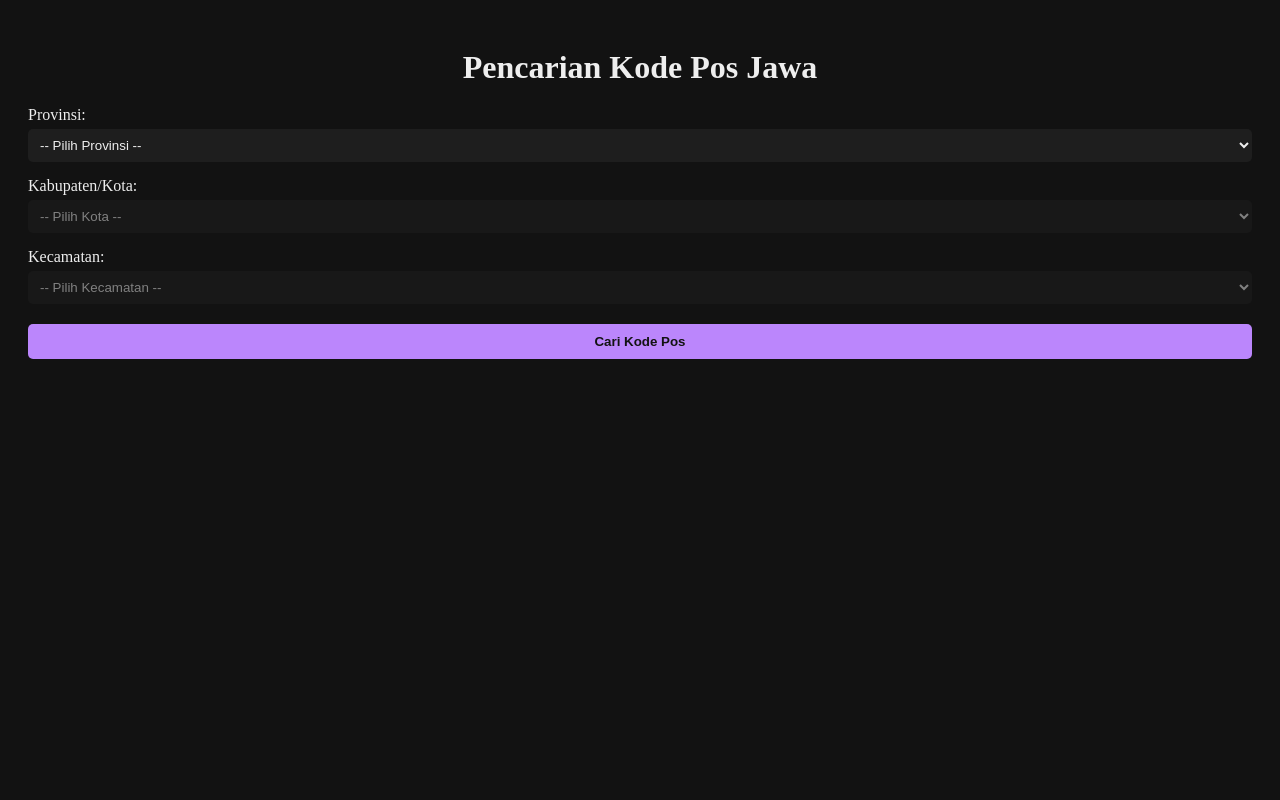
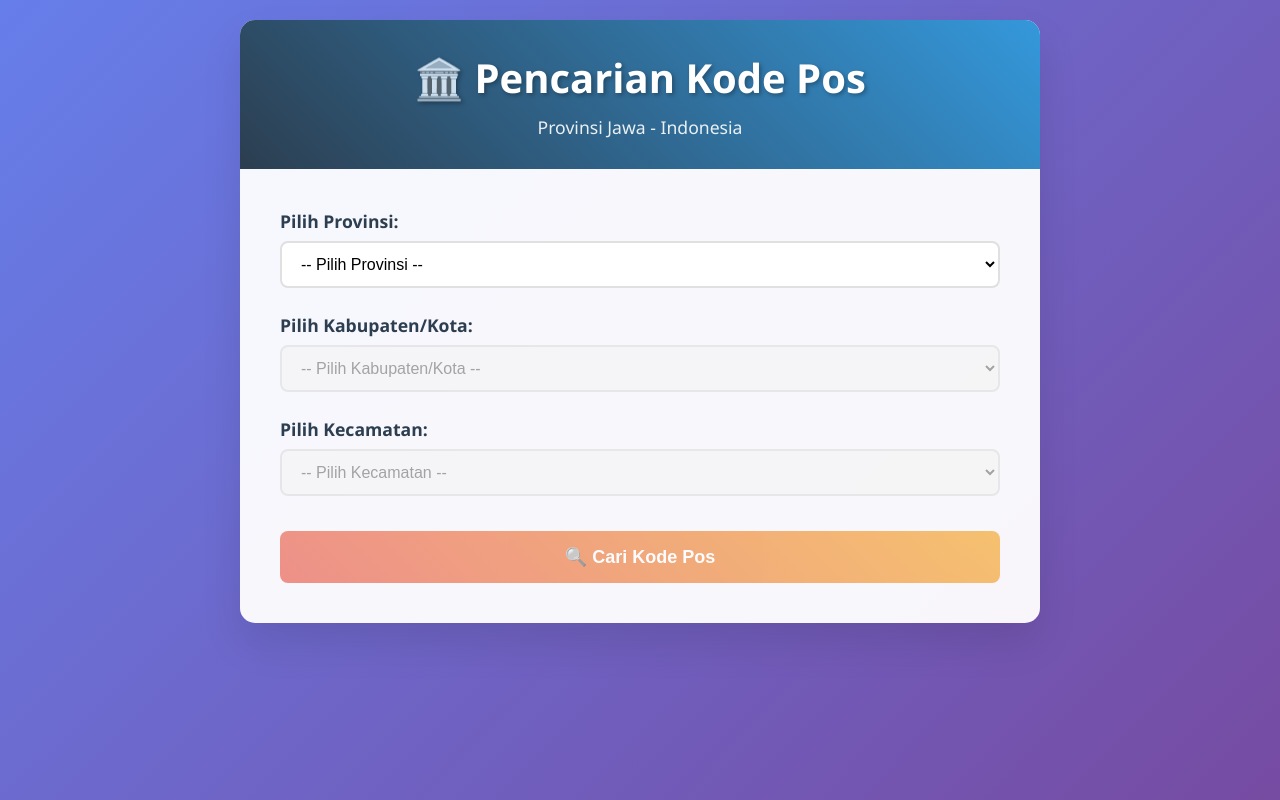
Before and after one commit to denziels/web-kodepos, a plain HTML site: page index.html in a window 1280 px wide. Drawn offline with Linux system fonts and the light colour scheme.

Commit message:
index.html

```diff
--- a/index.html
+++ b/index.html
@@ -3,72 +3,234 @@
 <head>
     <meta charset="UTF-8">
     <meta name="viewport" content="width=device-width, initial-scale=1.0">
-<title>Pencarian Kode Pos Jawa</title>
+    <title>Pencarian Kode Pos Provinsi Jawa</title>
     <style>
+        * {
+            margin: 0;
+            padding: 0;
+            box-sizing: border-box;
+        }
+
         body {
-        font-family: "Times New Roman", Times, serif;
-        background-color: #121212;
-        color: #eee;
+            font-family: 'Segoe UI', Tahoma, Geneva, Verdana, sans-serif;
+            background: linear-gradient(135deg, #667eea 0%, #764ba2 100%);
+            min-height: 100vh;
             padding: 20px;
         }
-    h1 { text-align: center; margin-bottom: 20px; }
-    label { display: block; margin-top: 15px; }
+
+        .container {
+            max-width: 800px;
+            margin: 0 auto;
+            background: rgba(255, 255, 255, 0.95);
+            border-radius: 15px;
+            box-shadow: 0 20px 40px rgba(0, 0, 0, 0.1);
+            overflow: hidden;
+        }
+
+        .header {
+            background: linear-gradient(45deg, #2c3e50, #3498db);
+            color: white;
+            padding: 30px;
+            text-align: center;
+        }
+
+        .header h1 {
+            font-size: 2.5em;
+            margin-bottom: 10px;
+            text-shadow: 2px 2px 4px rgba(0, 0, 0, 0.3);
+        }
+
+        .header p {
+            font-size: 1.1em;
+            opacity: 0.9;
+        }
+
+        .form-container {
+            padding: 40px;
+        }
+
+        .form-group {
+            margin-bottom: 25px;
+        }
+
+        label {
+            display: block;
+            margin-bottom: 8px;
+            font-weight: 600;
+            color: #2c3e50;
+            font-size: 1.1em;
+        }
+
         select {
             width: 100%;
-        padding: 8px;
-        margin-top: 5px;
-        border-radius: 5px;
+            padding: 12px 15px;
+            border: 2px solid #e0e0e0;
+            border-radius: 8px;
+            font-size: 16px;
+            background-color: white;
+            transition: all 0.3s ease;
+        }
+
+        select:focus {
+            outline: none;
+            border-color: #3498db;
+            box-shadow: 0 0 10px rgba(52, 152, 219, 0.3);
+        }
+
+        select:disabled {
+            background-color: #f5f5f5;
+            cursor: not-allowed;
+            opacity: 0.7;
+        }
+
+        .search-btn {
+            background: linear-gradient(45deg, #e74c3c, #f39c12);
+            color: white;
             border: none;
-        background-color: #1e1e1e;
-        color: #eee;
+            padding: 15px 30px;
+            font-size: 18px;
+            font-weight: 600;
+            border-radius: 8px;
+            cursor: pointer;
+            transition: all 0.3s ease;
+            width: 100%;
+            margin-top: 10px;
         }
-    select:disabled { opacity: 0.5; }
-    button {
+
+        .search-btn:hover:not(:disabled) {
+            transform: translateY(-2px);
+            box-shadow: 0 10px 20px rgba(231, 76, 60, 0.3);
+        }
+
+        .search-btn:disabled {
+            opacity: 0.6;
+            cursor: not-allowed;
+            transform: none;
+        }
+
+        .result-container {
+            margin-top: 30px;
+            padding: 25px;
+            background: linear-gradient(135deg, #f093fb 0%, #f5576c 100%);
+            border-radius: 10px;
+            color: white;
+            display: none;
+            animation: fadeIn 0.5s ease-in;
+        }
+
+        @keyframes fadeIn {
+            from { opacity: 0; transform: translateY(20px); }
+            to { opacity: 1; transform: translateY(0); }
+        }
+
+        .result-title {
+            font-size: 1.5em;
+            font-weight: 600;
+            margin-bottom: 15px;
+            text-shadow: 1px 1px 2px rgba(0, 0, 0, 0.3);
+        }
+
+        .result-info {
+            background: rgba(255, 255, 255, 0.2);
+            padding: 15px;
+            border-radius: 8px;
+            backdrop-filter: blur(10px);
+        }
+
+        .info-row {
+            display: flex;
+            justify-content: space-between;
+            margin-bottom: 10px;
+            padding: 5px 0;
+            border-bottom: 1px solid rgba(255, 255, 255, 0.3);
+        }
+
+        .info-row:last-child {
+            border-bottom: none;
+            margin-bottom: 0;
+        }
+
+        .info-label {
+            font-weight: 600;
+        }
+
+        .postal-code {
+            font-size: 2em;
+            font-weight: 700;
+            text-align: center;
+            margin: 20px 0;
+            padding: 15px;
+            background: rgba(255, 255, 255, 0.3);
+            border-radius: 10px;
+            text-shadow: 2px 2px 4px rgba(0, 0, 0, 0.3);
+        }
+
+        .error-message {
+            background: #e74c3c;
+            color: white;
+            padding: 15px;
+            border-radius: 8px;
             margin-top: 20px;
-        width: 100%;
-        padding: 10px;
-        border: none;
-        border-radius: 5px;
-        background-color: #bb86fc;
-        color: #121212;
-        font-weight: bold;
-        cursor: pointer;
+            text-align: center;
+            display: none;
         }
-    #result {
-        margin-top: 20px;
-        padding: 15px;
-        background-color: #1f1f1f;
-        border-radius: 5px;
-        display: none;
+
+        @media (max-width: 600px) {
+            .container {
+                margin: 10px;
+            }
+
+            .header h1 {
+                font-size: 2em;
+            }
+
+            .form-container {
+                padding: 20px;
+            }
         }
     </style>
 </head>
 <body>
+    <div class="container">
+        <div class="header">
+            <h1>🏛️ Pencarian Kode Pos</h1>
+            <p>Provinsi Jawa - Indonesia</p>
+        </div>
 
-<h1>Pencarian Kode Pos Jawa</h1>
-
+        <div class="form-container">
             <form id="postalForm">
-    <label for="provinsi">Provinsi:</label>
-    <select id="provinsi" required>
+                <div class="form-group">
+                    <label for="provinsi">Pilih Provinsi:</label>
+                    <select id="provinsi" name="provinsi" required>
                         <option value="">-- Pilih Provinsi --</option>
                     </select>
+                </div>
 
-    <label for="kota">Kabupaten/Kota:</label>
-    <select id="kota" required disabled>
-        <option value="">-- Pilih Kota --</option>
+                <div class="form-group">
+                    <label for="kabupaten">Pilih Kabupaten/Kota:</label>
+                    <select id="kabupaten" name="kabupaten" required disabled>
+                        <option value="">-- Pilih Kabupaten/Kota --</option>
                     </select>
+                </div>
 
-    <label for="kecamatan">Kecamatan:</label>
-    <select id="kecamatan" required disabled>
+                <div class="form-group">
+                    <label for="kecamatan">Pilih Kecamatan:</label>
+                    <select id="kecamatan" name="kecamatan" required disabled>
                         <option value="">-- Pilih Kecamatan --</option>
                     </select>
+                </div>
 
-    <button type="submit" disabled>Cari Kode Pos</button>
+                <button type="submit" class="search-btn" disabled>🔍 Cari Kode Pos</button>
             </form>
 
-<div id="result">
-    <strong>Kode Pos:</strong> <span id="postalCode"></span><br>
-    <strong>Daerah:</strong> <span id="resultInfo"></span>
+            <div id="result" class="result-container">
+                <div class="result-title">📍 Informasi Daerah</div>
+                <div class="postal-code" id="postalCode"></div>
+                <div class="result-info" id="resultInfo"></div>
+            </div>
+
+            <div id="error" class="error-message"></div>
+        </div>
     </div>
 
     <script>
```
Lines whose indentation alone changed are shown as unchanged.
